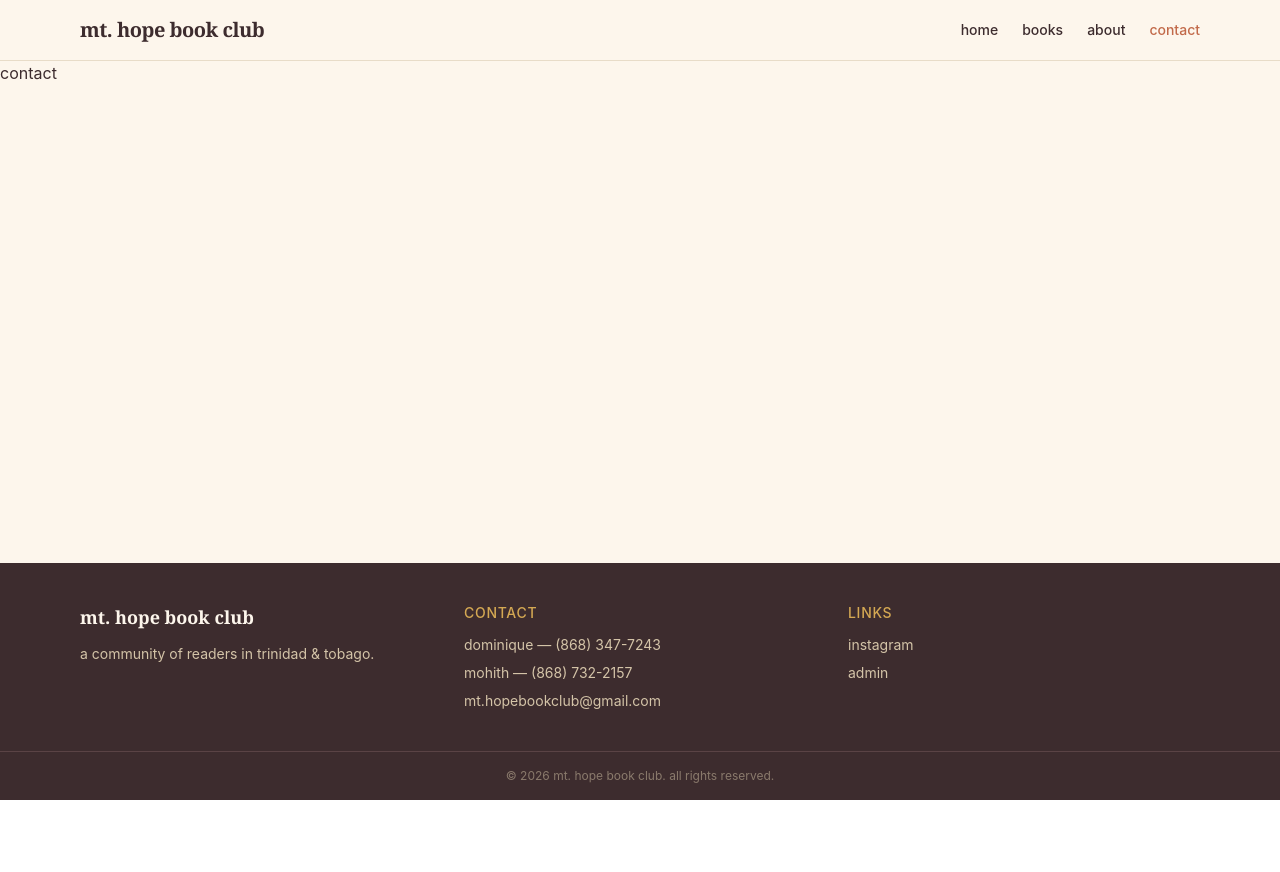
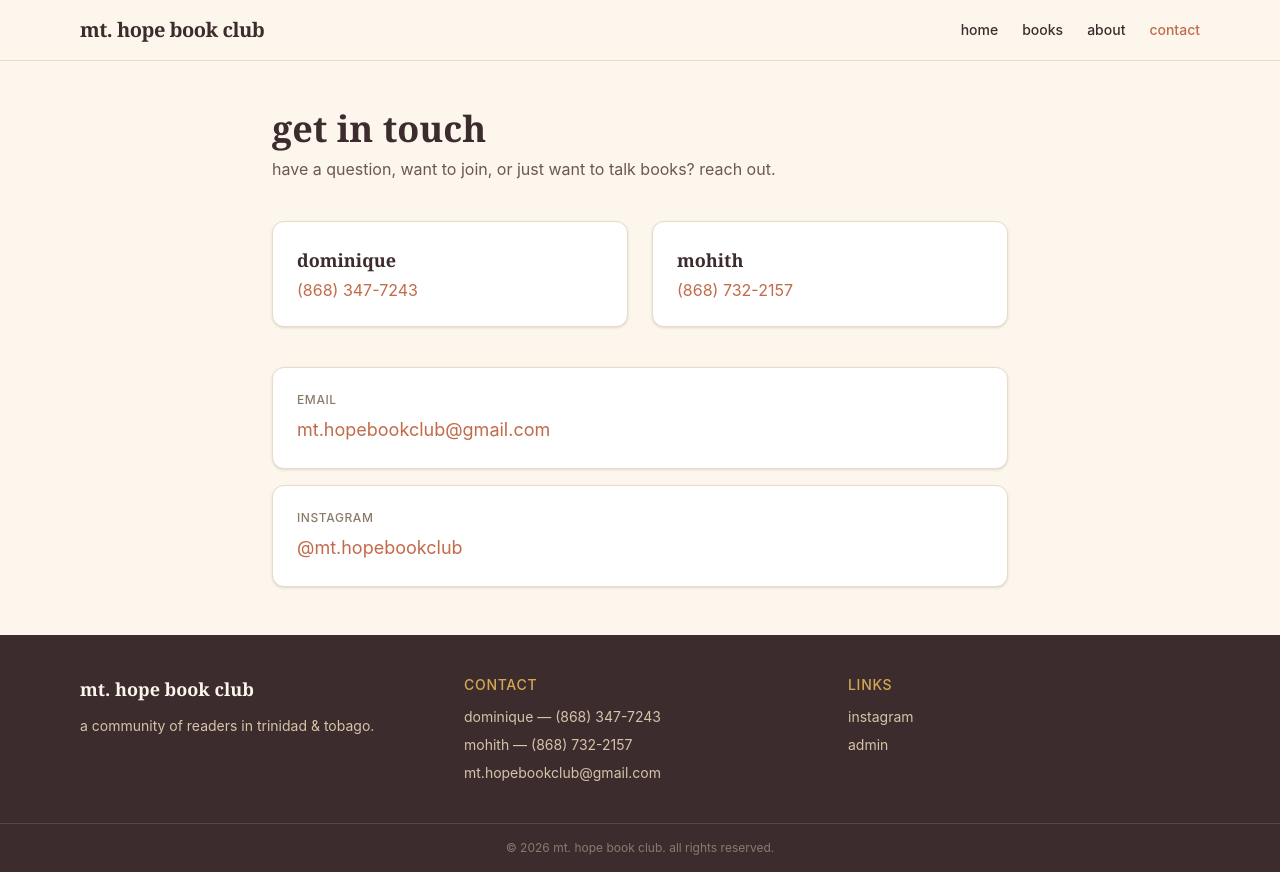
Before and after one commit to aidantrabs/mt-hope-bookclub, a React (Vite) app: page /contact in a window 1280 px wide. Before the commit the page ends 800 px from the top, so only its background shows below. Built offline with nearby package versions, Linux system fonts and the light colour scheme.

Commit message:
feat: build contact page with member info + links

```diff
--- a/src/pages/contact.tsx
+++ b/src/pages/contact.tsx
@@ -1,3 +1,56 @@
-export const Contact = () => {
-  return <div>contact</div>;
-}
+export const Contact = () => (
+  <div className="max-w-3xl mx-auto px-4 py-12">
+    <h1 className="font-serif text-3xl md:text-4xl font-bold text-[#3d2c2e] mb-2">
+      get in touch
+    </h1>
+    <p className="text-[#6b5658] mb-10">
+      have a question, want to join, or just want to talk books? reach out.
+    </p>
+
+    <div className="grid grid-cols-1 md:grid-cols-2 gap-6 mb-10">
+      <div className="bg-white rounded-xl p-6 shadow-sm border border-[#e8dcc8]">
+        <h2 className="font-serif text-lg font-bold text-[#3d2c2e] mb-1">dominique</h2>
+        <a
+          href="tel:+18683477243"
+          className="text-[#c26a4a] hover:underline"
+        >
+          (868) 347-7243
+        </a>
+      </div>
+
+      <div className="bg-white rounded-xl p-6 shadow-sm border border-[#e8dcc8]">
+        <h2 className="font-serif text-lg font-bold text-[#3d2c2e] mb-1">mohith</h2>
+        <a
+          href="tel:+18687322157"
+          className="text-[#c26a4a] hover:underline"
+        >
+          (868) 732-2157
+        </a>
+      </div>
+    </div>
+
+    <div className="space-y-4">
+      <div className="bg-white rounded-xl p-6 shadow-sm border border-[#e8dcc8]">
+        <h2 className="text-xs font-medium uppercase tracking-wider text-[#8a7a6c] mb-2">email</h2>
+        <a
+          href="mailto:mt.hopebookclub@gmail.com"
+          className="text-[#c26a4a] hover:underline text-lg"
+        >
+          mt.hopebookclub@gmail.com
+        </a>
+      </div>
+
+      <div className="bg-white rounded-xl p-6 shadow-sm border border-[#e8dcc8]">
+        <h2 className="text-xs font-medium uppercase tracking-wider text-[#8a7a6c] mb-2">instagram</h2>
+        <a
+          href="https://www.instagram.com/mt.hopebookclub"
+          target="_blank"
+          rel="noopener noreferrer"
+          className="text-[#c26a4a] hover:underline text-lg"
+        >
+          @mt.hopebookclub
+        </a>
+      </div>
+    </div>
+  </div>
+);
```
